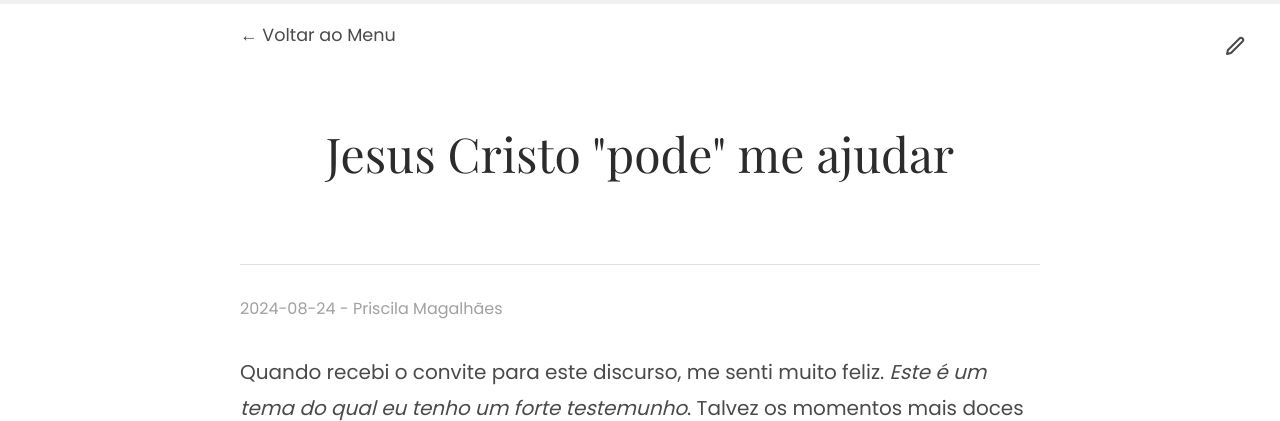
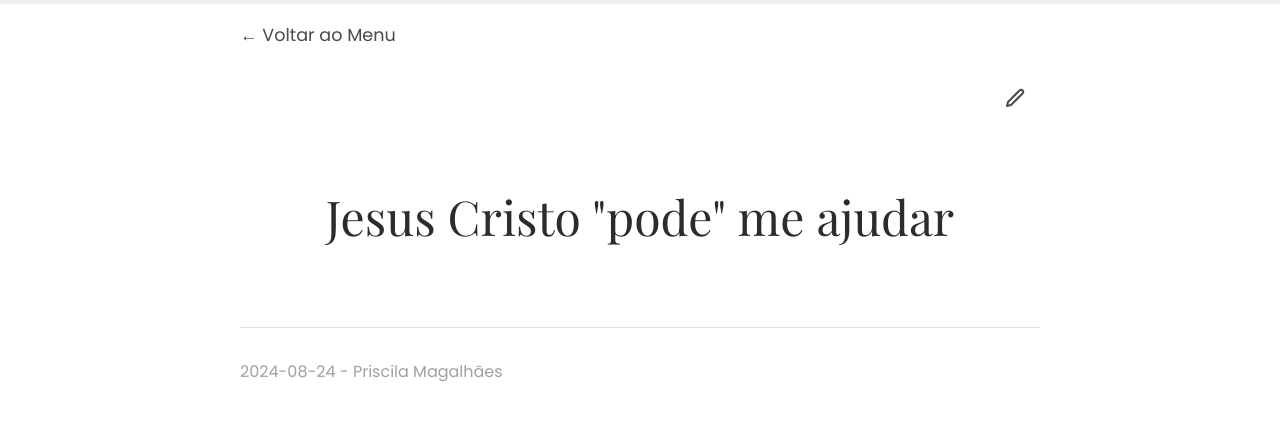
Before and after one commit to Villamediana/Thoughts---Blog, a Flask app: page /article/1 in a window 1280 px wide. Shown: the top 421 px of the page. Run offline with Flask 3, Linux system fonts and the light colour scheme.

Commit message:
boton upload flex

```diff
--- a/static/styles.css
+++ b/static/styles.css
@@ -367,14 +367,17 @@ ul li {
     color: #4a4a4a;
 }
 
+
+.delete-form {
+    display: flex;
+}
 /* Estilo minimalista para el botón de upload en la esquina */
 .upload-button-container {
-    position: fixed;
-    top: 20px;
-    right: 20px;
+    display: flex;
 }
 
 .upload-button {
+    margin-left: auto;
     display: inline-block;
     padding: 10px 15px;
     font-size: 1.5rem;
--- a/templates/index.html
+++ b/templates/index.html
@@ -18,19 +18,21 @@
         <div class="progress-bar"></div>
     </div>
 
-    <div class="upload-button-container">
-        <a href="/upload?blog_id={{ blog.id }}" class="upload-button">
-            <svg xmlns="http://www.w3.org/2000/svg" width="24" height="24" viewBox="0 0 24 24" fill="none" stroke="currentColor" stroke-width="2" stroke-linecap="round" stroke-linejoin="round" class="feather feather-edit">
-                <path d="M18.5 2.5a2.121 2.121 0 0 1 3 3L10 17l-4 1 1-4 11.5-11.5z"></path>
-            </svg>
-        </a>
-    </div>
-
     <div class="container">
         <!-- Enlace para regresar al menú inicial -->
         <div class="back-to-home">
             <a href="/" class="back-link">&larr; Voltar ao Menu</a>
         </div>
+
+        <div class="upload-button-container">
+            <a href="/upload?blog_id={{ blog.id }}" class="upload-button">
+                <svg xmlns="http://www.w3.org/2000/svg" width="24" height="24" viewBox="0 0 24 24" fill="none" stroke="currentColor" stroke-width="2" stroke-linecap="round" stroke-linejoin="round" class="feather feather-edit">
+                    <path d="M18.5 2.5a2.121 2.121 0 0 1 3 3L10 17l-4 1 1-4 11.5-11.5z"></path>
+                </svg>
+            </a>
+        </div>
+
+
 
         <!-- Encabezado del Blog -->
         <header class="blog-header">
```
Also changed, not shown: templates/home.html (+3 -4 lines).
